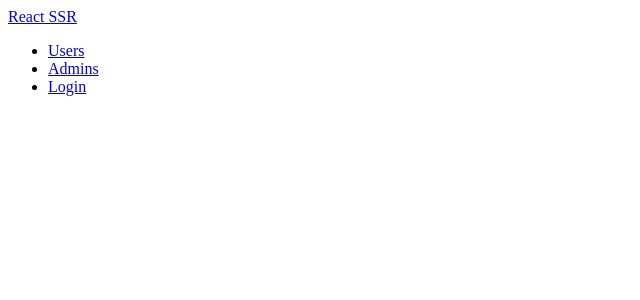
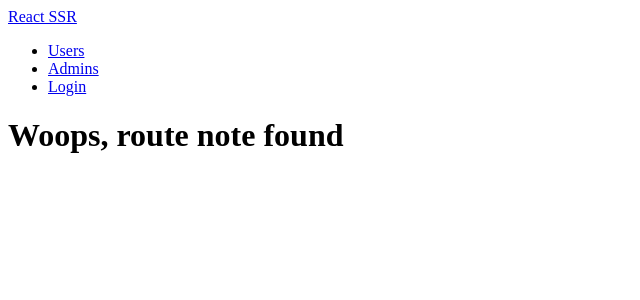
Before and after one commit to mche1987/ssr-demo, a React app: page /admins in a window 1280 px wide. Shown: the top 300 px of the page, without its empty margins (0-640 px from the left). Built offline with nearby package versions, Linux system fonts and the light colour scheme; the HTML template or start-up script is replaced by a standard one.

Commit message:
Add not found route

```diff
--- a/src/client/Routes.js
+++ b/src/client/Routes.js
@@ -2,6 +2,7 @@ import React from 'react';
 import HomePage from './pages/HomePage';
 import UsersListPage from './pages/UsersListPage';
 import App from './App';
+import NotFoundPage from './pages/NotFoundPage';
 
 export default [
     {
@@ -17,6 +18,9 @@ export default [
                 loadData: UsersListPage.loadData,
                 component: UsersListPage.component,
                 // ...UsersListPage // this also works
+            },
+            {
+                ...NotFoundPage
             }
         ]
     }
--- /dev/null
+++ b/src/client/pages/NotFoundPage.js
@@ -0,0 +1,9 @@
+import React from 'react';
+
+const NotFoundPage = () => {
+    return <h1>Woops, route note found</h1>
+}
+
+export default {
+    component: NotFoundPage
+}
```
